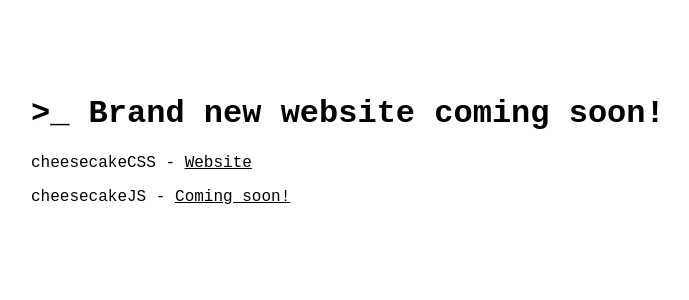
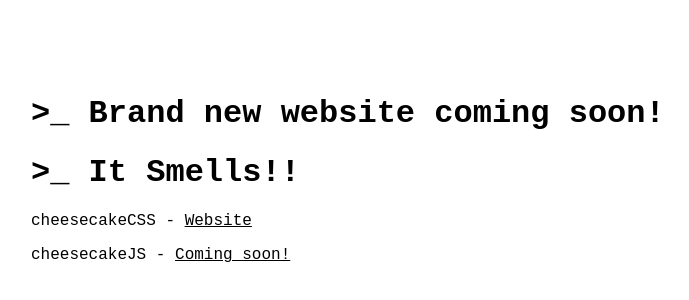
Before and after one commit to theoskk/purnell-group.github.io, a plain HTML site: page index.html in a window 1280 px wide. Shown: the part 276-576 px from the top of the page, without its empty margins (289-978 px from the left). Drawn offline with Linux system fonts and the light colour scheme.

Commit message:
Update index.html

```diff
--- a/index.html
+++ b/index.html
@@ -20,6 +20,7 @@
     <body>
         <div>
             <h1>>_ Brand new website coming soon!</h1>
+            <h1>>_ It Smells!!</h1>
             <p>cheesecakeCSS - <a href="http://software.purnellgroup.co.uk/cheesecakeCSS/">Website</a></p>
             <p>cheesecakeJS - <a href="">Coming soon!</a></p>
         </div>
```
